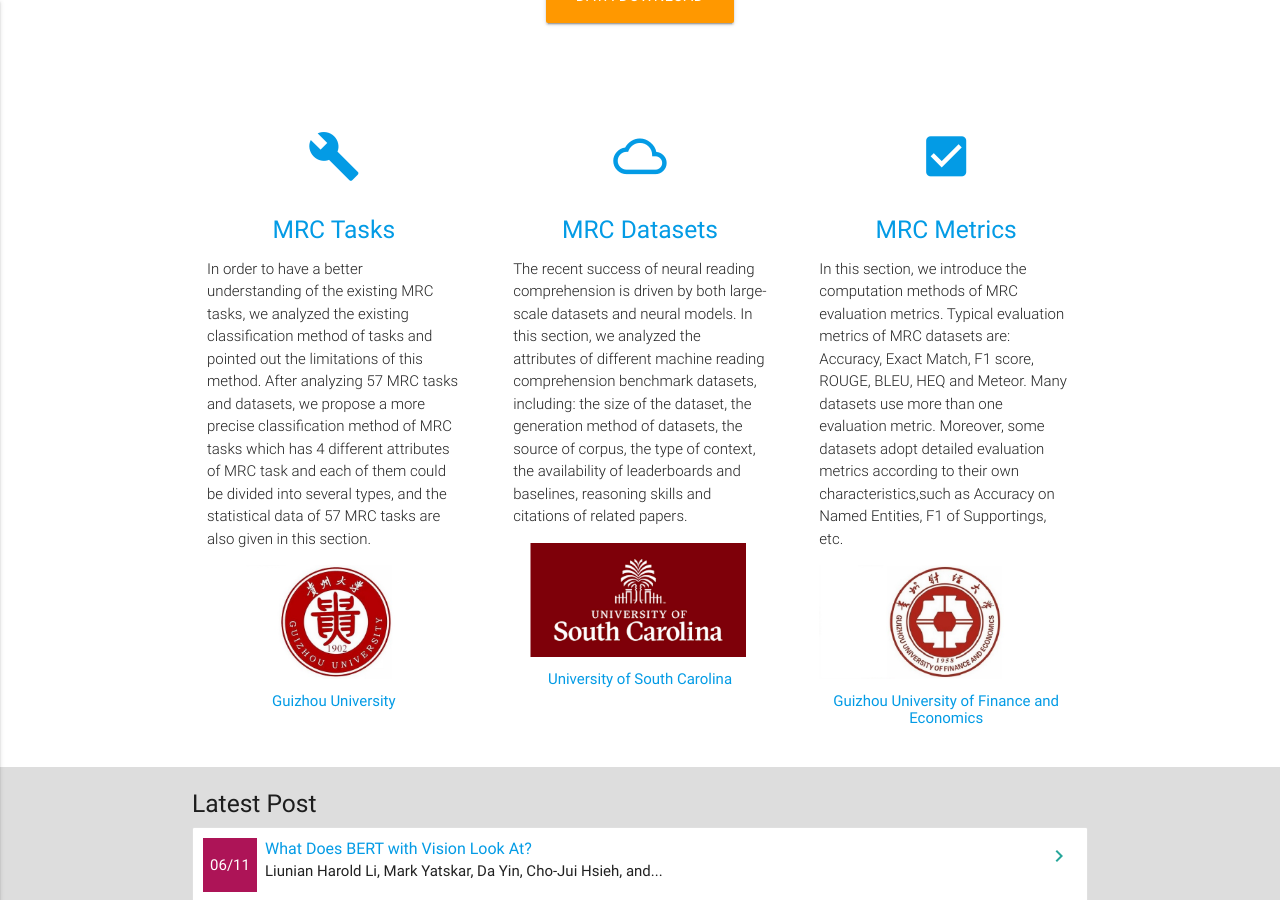
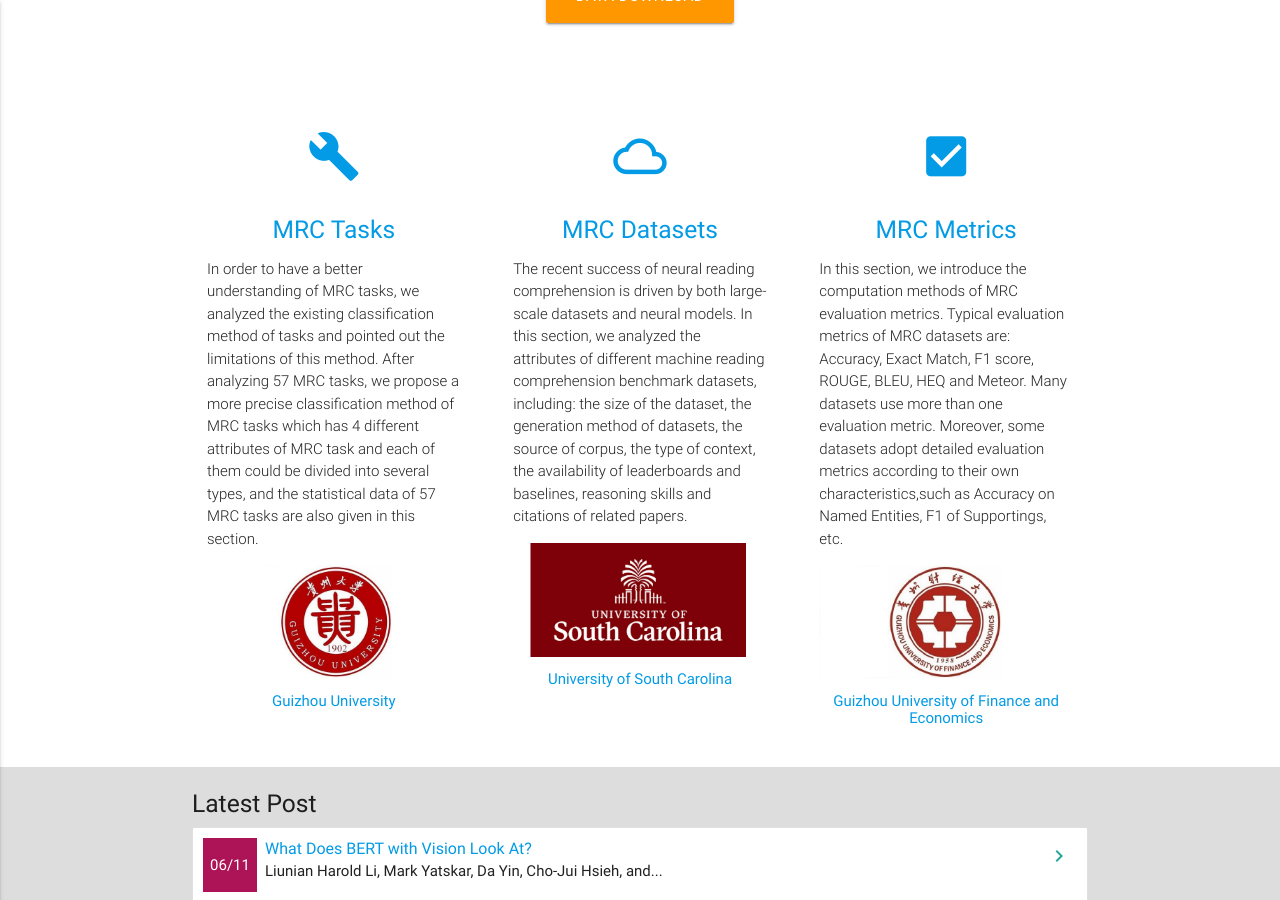
Before and after one commit to MRC-Datasets/MRC-Datasets.github.io, a Jekyll site: the page built from index.md, in a window 1280 px wide and 900 px high, scrolled down 592 px. Built offline with Jekyll 4.4.1, drawn with Linux system fonts in a browser that asks for light colours.

Commit message:
Update home.html

```diff
--- a/_layouts/home.html
+++ b/_layouts/home.html
@@ -29,7 +29,7 @@ layout: default
             <h2 class="center light-blue-text"><a href="https://mrc-datasets.github.io/tasks/"><i class="material-icons" >build</i></a></h2>
             <h5 class="center"><a href="https://mrc-datasets.github.io/tasks/">MRC Tasks</a></h5>
 
-						<p class="light">In order to have a better understanding of the existing MRC tasks, we analyzed the existing classification method of tasks and pointed out the limitations of this method. After analyzing 57 MRC tasks and datasets, we propose a more precise classification method of MRC tasks which has 4 different attributes of MRC task and each of them could be divided into several types, and the statistical data of 57 MRC tasks are also given in this section.</p>
+						<p class="light">In order to have a better understanding of MRC tasks, we analyzed the existing classification method of tasks and pointed out the limitations of this method. After analyzing 57 MRC tasks, we propose a more precise classification method of MRC tasks which has 4 different attributes of MRC task and each of them could be divided into several types, and the statistical data of 57 MRC tasks are also given in this section.</p>
           </div>
          <div class="icon-block">
 							<img src="../data/gzu.jpeg" width="100%" alt="AltText" />
```
